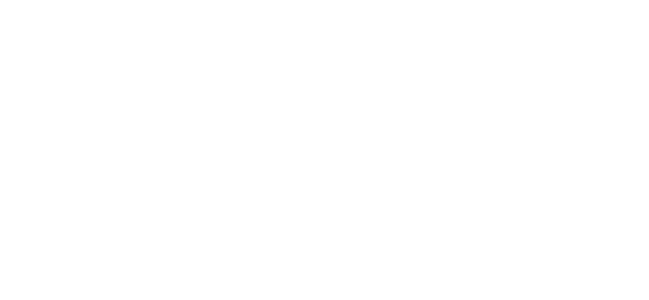
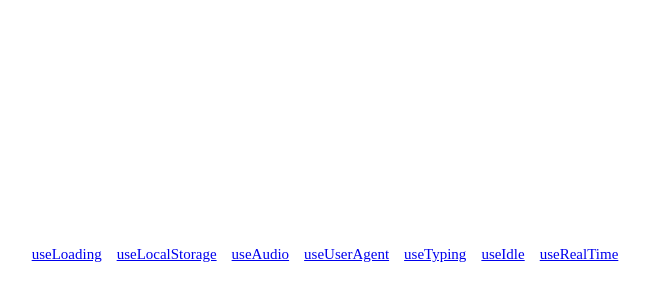
Before and after one commit to jiwooproity/my-hooks, a React (Vite) app: page / in a window 1280 px wide. Before the commit this address had no page. Shown: the part 146-446 px from the top of the page, without its empty margins (315-964 px from the left). Built offline with nearby package versions, Linux system fonts and the light colour scheme.

Commit message:
Feat: 커스텀 훅 가이드 링크 연결

```diff
--- a/src/App.tsx
+++ b/src/App.tsx
@@ -1,4 +1,5 @@
 import { BrowserRouter, Route, Routes } from "react-router-dom";
+
 import { GuideUseLoading } from "@/guide/useLoading";
 import { GuideUseLocalStorage } from "./guide/useLocalStorage";
 import { GuideUseAudio } from "./guide/useAudio";
@@ -6,14 +7,16 @@
 import { GuideUseTyping } from "./guide/useTyping";
 import { GuideUseIdle } from "./guide/useIdle";
 import { GuideUseBoxScroll } from "./guide/useBoxScroll";
+import { GuideUseRealTime } from "./guide/useRealTime";
+import { MainMenu } from "./page";
 
 import "./app.css";
-import { GuideUseRealTime } from "./guide/useRealTime";
 
 const App = () => {
   return (
     <BrowserRouter>
       <Routes>
+        <Route path="/" element={<MainMenu />} />
         <Route path="/use-loading" element={<GuideUseLoading />} />
         <Route path="/use-local-storage" element={<GuideUseLocalStorage />} />
         <Route path="/use-audio" element={<GuideUseAudio />} />
--- /dev/null
+++ b/src/page/index.ts
@@ -0,0 +1,3 @@
+import MainMenu from "./main-menu";
+
+export { MainMenu };
--- /dev/null
+++ b/src/page/main-menu/index.tsx
@@ -0,0 +1,53 @@
+import styled from "styled-components";
+
+// 경로
+import MENU_LIST from "./menu";
+import { Link } from "react-router-dom";
+
+const Container = styled.div`
+  width: 100%;
+  height: 100vh;
+  display: flex;
+  justify-content: center;
+  align-items: center;
+`;
+
+const MenuBox = styled.div`
+  padding: 15px;
+`;
+
+const Menu = styled.ul`
+  display: flex;
+  justify-content: center;
+  align-items: center;
+  gap: 15px;
+`;
+
+const MenuItem = styled.li`
+  list-style: none;
+`;
+
+const ItemLabel = styled.span`
+  font-size: 15px;
+  line-height: 15px;
+`;
+
+const MainMenu = () => {
+  return (
+    <Container>
+      <MenuBox>
+        <Menu>
+          {MENU_LIST.map((item) => (
+            <MenuItem>
+              <Link to={`${item.link}`}>
+                <ItemLabel>{item.label}</ItemLabel>
+              </Link>
+            </MenuItem>
+          ))}
+        </Menu>
+      </MenuBox>
+    </Container>
+  );
+};
+
+export default MainMenu;
--- /dev/null
+++ b/src/page/main-menu/menu.ts
@@ -0,0 +1,37 @@
+interface MenuListIF {
+  label: string;
+  link: string;
+}
+
+const menuList: MenuListIF[] = [
+  {
+    label: "useLoading",
+    link: "use-loading",
+  },
+  {
+    label: "useLocalStorage",
+    link: "use-local-storage",
+  },
+  {
+    label: "useAudio",
+    link: "use-audio",
+  },
+  {
+    label: "useUserAgent",
+    link: "use-useragent",
+  },
+  {
+    label: "useTyping",
+    link: "use-typing",
+  },
+  {
+    label: "useIdle",
+    link: "use-idle",
+  },
+  {
+    label: "useRealTime",
+    link: "use-real-time",
+  },
+];
+
+export default menuList;
```
